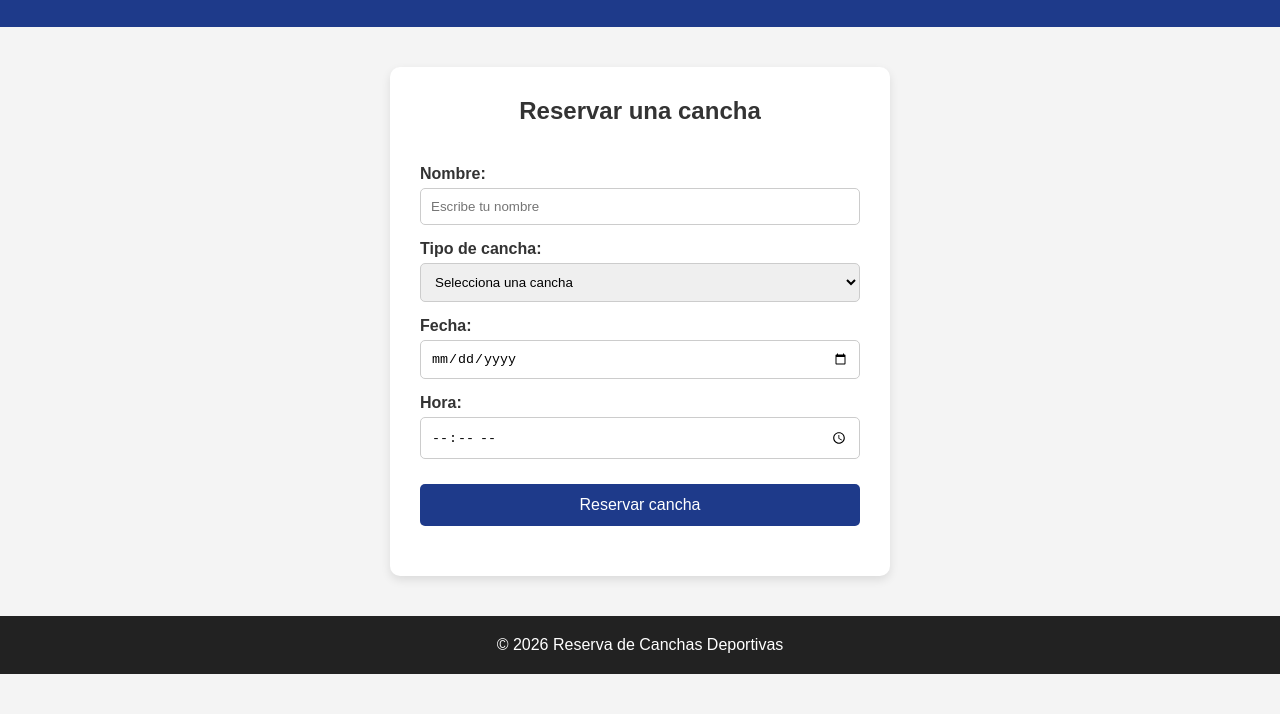
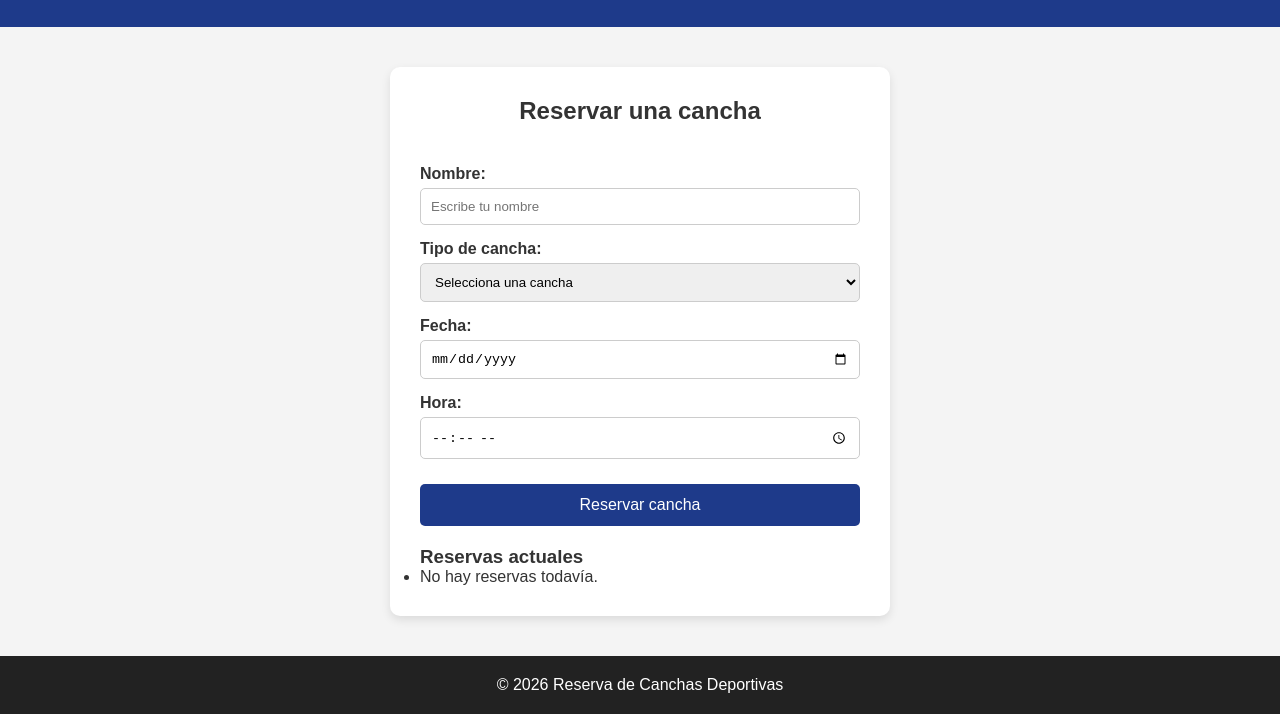
Before and after one commit to anmendoza77/sistema-reservas-canchas-deportivas, a plain HTML site: page index.html in a window 1280 px wide. Shown: the part 98-812 px from the top of the page. Drawn offline with Linux system fonts and the light colour scheme.

Commit message:
feat: agrego mostrar y cancelar resevas

```diff
--- a/index.html
+++ b/index.html
@@ -42,6 +42,9 @@
             </form>
 
             <div id="mensaje"></div>
+
+            <h3>Reservas actuales</h3>
+            <ul id="listaReservas"></ul>
         </section>
     </main>
 
```
